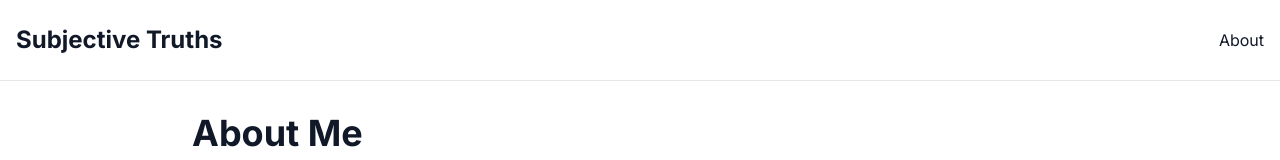
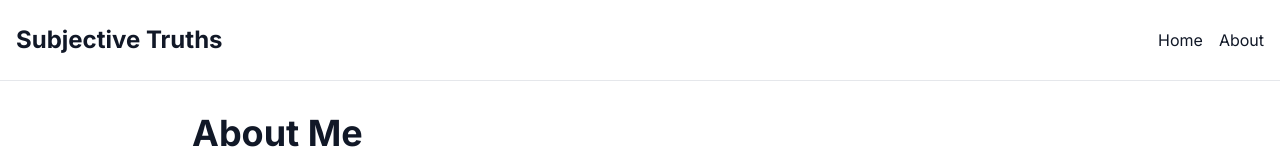
Before and after one commit to miller-ian/ian-writing, a Next.js app: page /about in a window 1280 px wide. Shown: the top 160 px of the page. Built offline with nearby package versions, Linux system fonts and the light colour scheme.

Commit message:
Add Home button to navigation header

```diff
--- a/app/layout.tsx
+++ b/app/layout.tsx
@@ -29,6 +29,7 @@ export default function RootLayout({
                   Subjective Truths
                 </Link>
                 <div className="space-x-4">
+                  <Link href="/blog" className="hover:text-blue-600 dark:hover:text-blue-400">Home</Link>
                   <a href="/about" className="hover:text-blue-600 dark:hover:text-blue-400">About</a>
                 </div>
               </nav>
```
